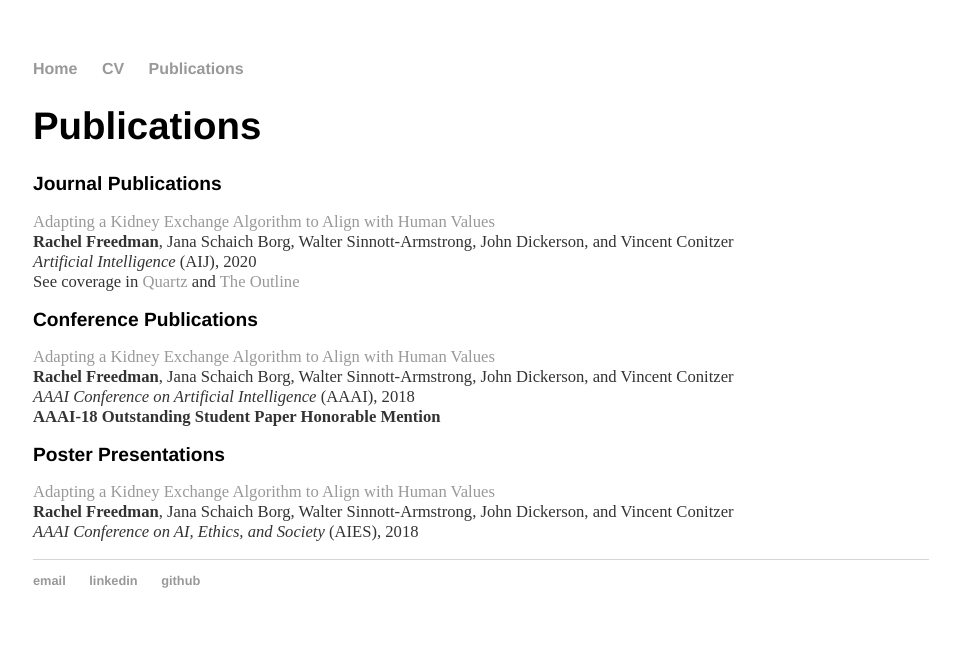
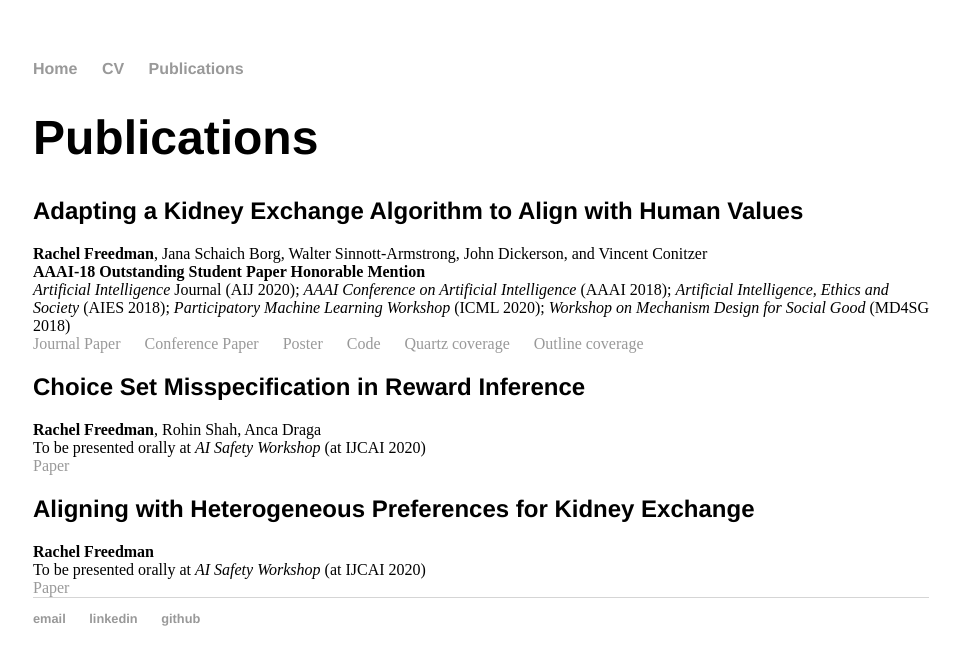
Before and after one commit to RachelFreedman/rachelfreedman.github.io, a Jekyll site: the page built from publications/index.html, in a window 1280 px wide. Shown: the top 665 px of the page, without its empty margins (159-1119 px from the left). Built offline with Jekyll 4.4.1, drawn with Linux system fonts in a browser that asks for light colours.

Commit message:
Update index.html

```diff
--- a/publications/index.html
+++ b/publications/index.html
@@ -3,29 +3,18 @@ layout: default
 title: Publications
 ---
 
-<div class="blurb blurb-small-font">
-
+<div>
 <h1>Publications</h1>
 
-<h2>Journal Publications</h2>
+<h2>Adapting a Kidney Exchange Algorithm to Align with Human Values</h2>
+<strong>Rachel Freedman</strong>, Jana Schaich Borg, Walter Sinnott-Armstrong, John Dickerson, and Vincent Conitzer<br /> <strong>AAAI-18 Outstanding Student Paper Honorable Mention</strong> <br />
+<em>Artificial Intelligence</em> Journal (AIJ 2020); <em>AAAI Conference on Artificial Intelligence</em> (AAAI 2018); <em>Artificial Intelligence, Ethics and Society</em> (AIES 2018); <em>Participatory Machine Learning Workshop</em> (ICML 2020); <em>Workshop on Mechanism Design for Social Good</em> (MD4SG 2018)
+<br /> <a href="/assets/Freedman20_AIJ.pdf">Journal Paper</a> &emsp; <a href="/assets/Freedman18.pdf">Conference Paper</a> &emsp; <a href="/assets/poster.pdf">Poster</a> &emsp; <a href="https://github.com/RachelFreedman/KidneyExchange">Code</a> &emsp; <a href="https://qz.com/1383083/how-ai-changed-organ-donation-in-the-us/">Quartz coverage</a> &emsp; <a href="https://theoutline.com/post/2760/should-ai-decide-who-gets-a-kidney">Outline coverage</a>
 
-<p><a href="/assets/Freedman20_AIJ.pdf">Adapting a Kidney Exchange Algorithm to Align with Human Values</a><br />
-<b>Rachel Freedman</b>, Jana Schaich Borg, Walter Sinnott-Armstrong, John Dickerson, and Vincent Conitzer<br />
-<i>Artificial Intelligence</i> (AIJ), 2020<br />
-See coverage in <a href="https://qz.com/1383083/how-ai-changed-organ-donation-in-the-us/">Quartz</a> and <a href="https://theoutline.com/post/2760/should-ai-decide-who-gets-a-kidney">The Outline</a></p>
+<h2>Choice Set Misspecification in Reward Inference</h2>
+<strong>Rachel Freedman</strong>, Rohin Shah, Anca Draga<br /> To be presented orally at <em>AI Safety Workshop</em> (at IJCAI 2020) <br /> <a href="/assets/Freedman20_AIS.pdf">Paper</a>
 
-<h2>Conference Publications</h2>
-
-<p><a href="/assets/Freedman18.pdf">Adapting a Kidney Exchange Algorithm to Align with Human Values</a><br />
-<b>Rachel Freedman</b>, Jana Schaich Borg, Walter Sinnott-Armstrong, John Dickerson, and Vincent Conitzer<br />
-<i>AAAI Conference on Artificial Intelligence</i> (AAAI), 2018<br />
-<b>AAAI-18 Outstanding Student Paper Honorable Mention</b><br />
-
-<h2>Poster Presentations</h2>
-
-<p><a href="/assets/poster.pdf">Adapting a Kidney Exchange Algorithm to Align with Human Values</a><br />
-<b>Rachel Freedman</b>, Jana Schaich Borg, Walter Sinnott-Armstrong, John Dickerson, and Vincent Conitzer<br />
-<i>AAAI Conference on AI, Ethics, and Society</i> (AIES), 2018<br />
-
-
-</div><!-- /.blurb -->
+<h2>Aligning with Heterogeneous Preferences for Kidney Exchange</h2>
+<strong>Rachel Freedman</strong><br />
+To be presented orally at <em>AI Safety Workshop</em> (at IJCAI 2020) <br /> <a href="/assets/Freedman20_AIS_kidney.pdf">Paper</a>
+</div>
```
